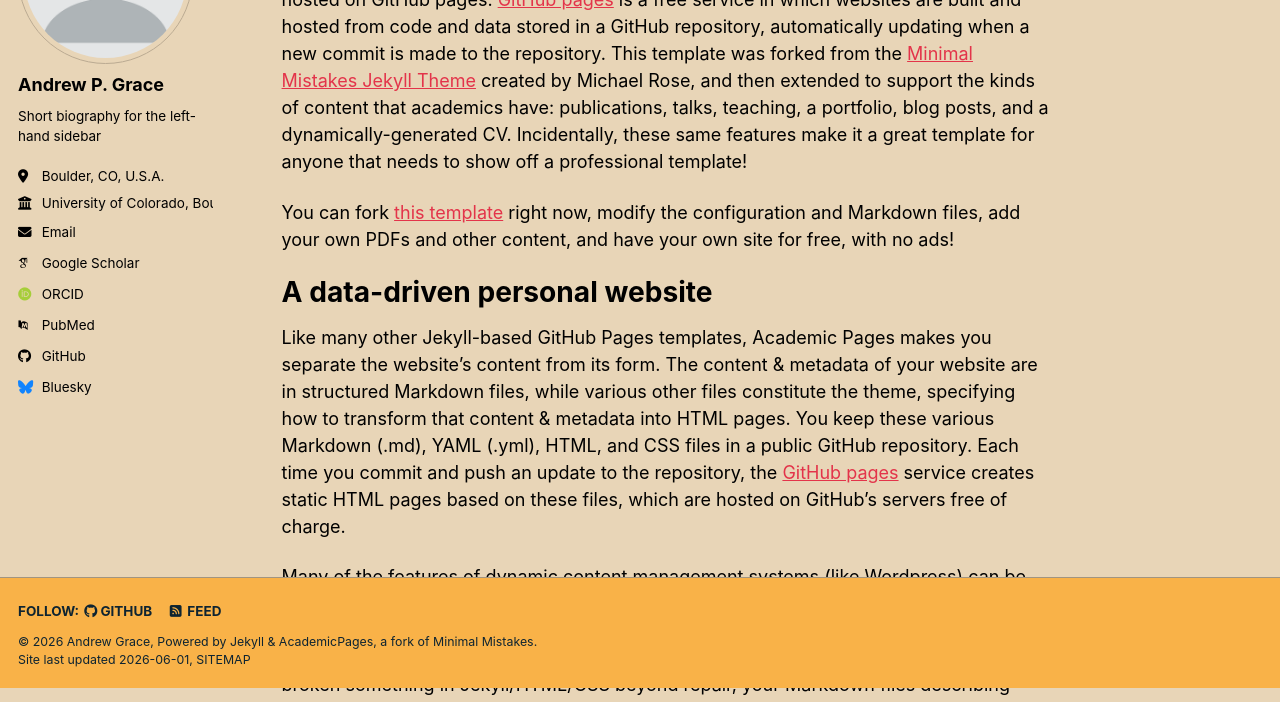
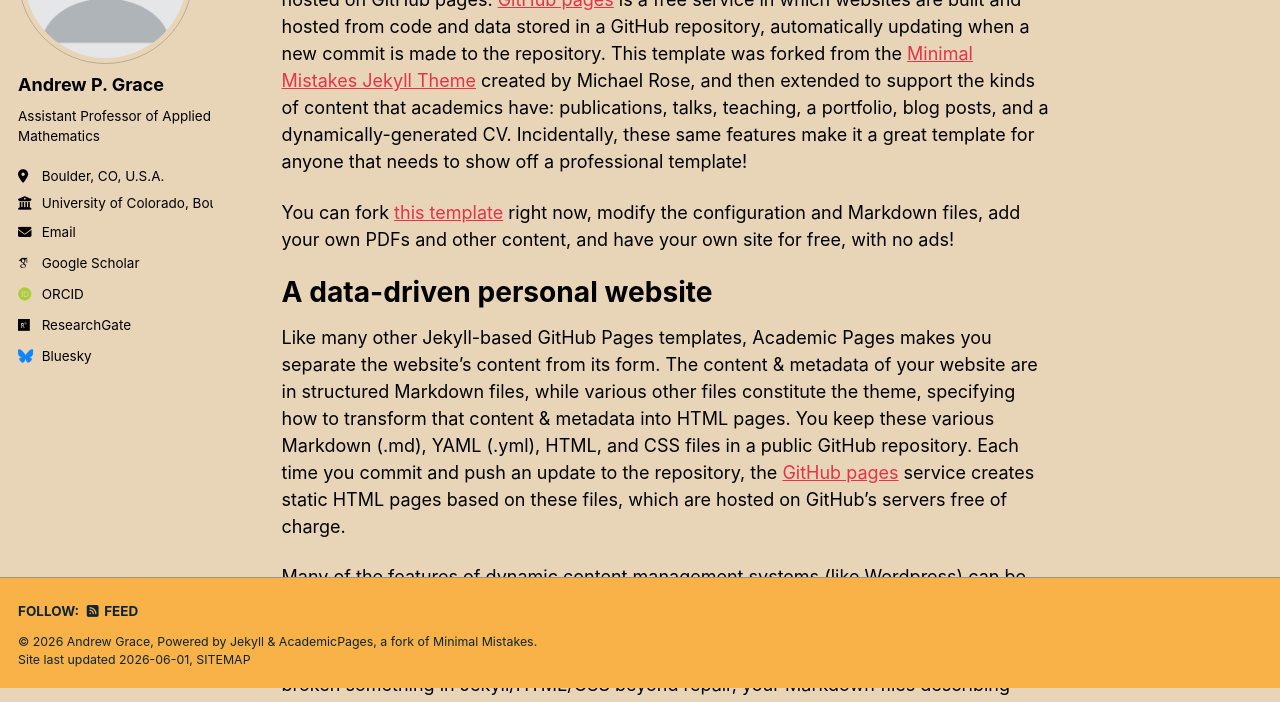
Before and after one commit to andrew-grace/andrew-grace.github.io, a Jekyll site: the page built from _pages/about.md, in a window 1280 px wide. Shown: the part 212-914 px from the top of the page. Built offline with Jekyll 4.4.1, drawn with Linux system fonts in a browser that asks for light colours; some web fonts are replaced; a script bundle is joined from its source files by our own code; library files that are not in the unit come from our copies.

Commit message:
Update _config.yml

```diff
--- a/_config.yml
+++ b/_config.yml
@@ -13,10 +13,10 @@ title                    : "Your Name / Site Title"
 title_separator          : "-"
 name                     : &name "Andrew Grace"
 description              : &description "Your Name's academic portfolio"   # Update this with a general description of your site, this is the default if not overridden by a page
-url                      : https://academicpages.github.io # The base hostname & protocol for your site e.g. "https://[your GitHub username].github.io",
+url                      : https://andrew-grace.github.io # The base hostname & protocol for your site e.g. "https://[your GitHub username].github.io",
                                                            # or if you already have some other page hosted on Github then use "https://[your GitHub username].github.io/[Your Repo Name]"
 baseurl                  : "" # the subpath of your site, e.g. "/blog"
-repository               : "academicpages/academicpages.github.io"
+repository               : "andrew-grace/aandrew-grace.github.io"
 
 # Site Author - The following control what appear as part of the author content on the side bar.
 #               If a field is blank the icon and link will not appear, otherwise it will be shown.
@@ -26,23 +26,23 @@ author:
   avatar           : "profile.png"
   name             : "Andrew P. Grace"
   pronouns         : # example: "he/him"
-  bio              : "Short biography for the left-hand sidebar"
+  bio              : "Assistant Professor of Applied Mathematics"
   location         : "Boulder, CO, U.S.A."
   employer         : "University of Colorado, Boulder"
   uri              : # URL
-  email            : "andrew (dot) grace (at) colorado (dot) edu"
+  email            : "andrew.grace@colorado.edu"
 
   # Academic websites
   academia         : # URL
   arxiv            : # URL - Update with the correct link to your profile
-  googlescholar    : "https://scholar.google.com/citations?user=PS_CX0AAAAAJ"
+  googlescholar    : "https://scholar.google.com/citations?user=6uM1XUIAAAAJ&hl=en"
   inspire-hep      : # URL
   impactstory      : # URL
-  orcid            : "https://orcid.org/yourorcidurl"
+  orcid            : "https://orcid.org/0000-0001-9616-025X"
   semantic         : # URL
   ssrn             : # URL
-  pubmed           : "https://www.ncbi.nlm.nih.gov/pubmed/?term=john+snow"
-  researchgate     : # URL
+  pubmed           : # URL
+  researchgate     : "https://www.researchgate.net/profile/Andrew-Grace-5?ev=hdr_xprf"
   scopus           : # URL
   zotero           : # URL
 
@@ -51,13 +51,13 @@ author:
   bitbucket        : # Username - Update with your username on the site
   codepen          : # Username
   dribbble         : # Username
-  github           : "academicpages"
+  github           : #
   kaggle           : # Username
   stackoverflow    : # User number or user number and name (i.e., use "1" or "1/jeff-atwood")
 
   # Social media
   artstation       : # Username
-  bluesky          : "bsky.app" # Replace this with you Bluesky username
+  bluesky          : "drandrewp.bsky.social" # Replace this with you Bluesky username
   facebook         : # Username
   flickr           : # Username
   foursquare       : # Username
```
